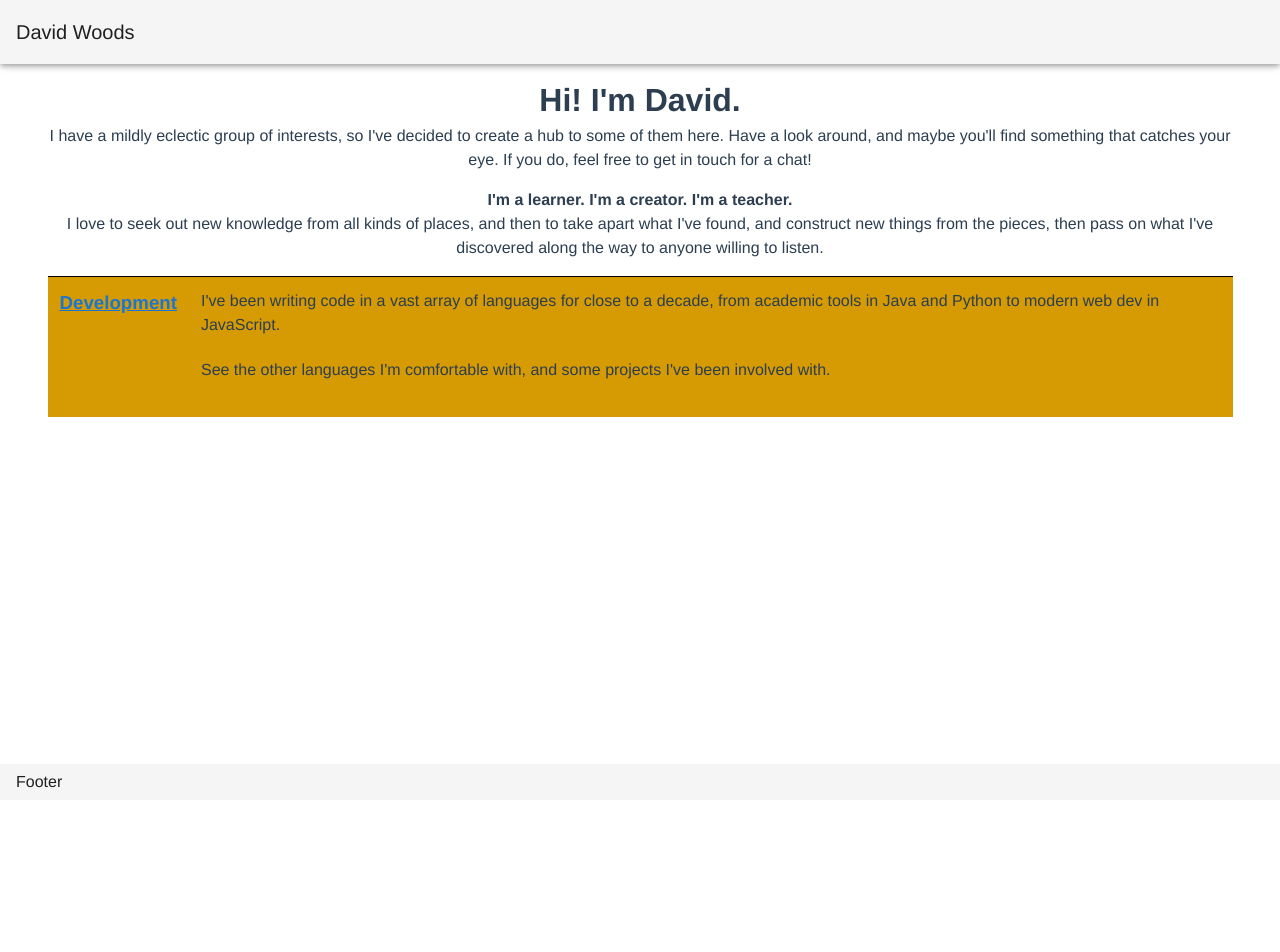
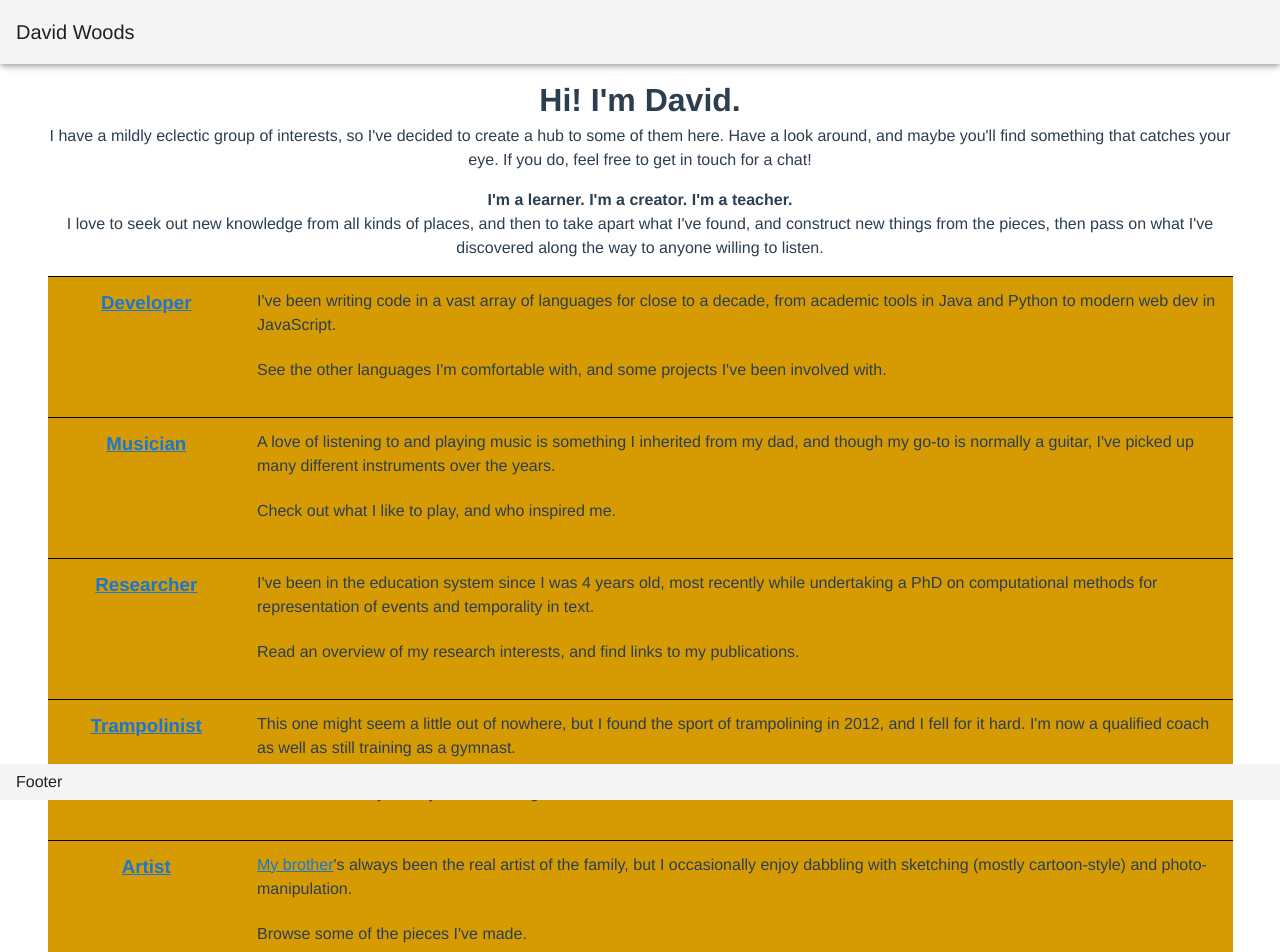
Before and after one commit to dave-woods/dwoods.xyz, a Vue app: page / in a window 1280 px wide. Shown: the top 952 px of the page. Before the commit the page ends 800 px from the top, so only its background shows below. Built offline with nearby package versions, Linux system fonts and the light colour scheme; the HTML template or start-up script is replaced by a standard one.

Commit message:
Filled in other rows on the homepage

```diff
--- a/src/views/Home.vue
+++ b/src/views/Home.vue
@@ -6,18 +6,58 @@
             <h4 style="margin: auto">I'm a learner. I'm a creator. I'm a teacher.</h4>
             <p>I love to seek out new knowledge from all kinds of places, and then to take apart what I've found, and construct new things from the pieces, then pass on what I've discovered along the way to anyone willing to listen.</p>
         </v-row>
-        <v-row style="min-height: 100px; border-top: 1px solid black; background-color: #D69B03">
-            <v-col cols="auto"><h3><router-link :to="`/development`">Development</router-link></h3></v-col>
+        <v-row class="interest-row">
+            <v-col cols="2"><h3><router-link :to="`/development`">Developer</router-link></h3></v-col>
             <v-col style="text-align: left">
             <p>I've been writing code in a vast array of languages for close to a decade, from academic tools in Java and Python to modern web dev in JavaScript.</p>
             <p>See the other languages I'm comfortable with, and some projects I've been involved with. <v-btn to="/development" tile text><v-icon large>mdi-hand-pointing-right</v-icon></v-btn></p>
             </v-col>
             <!-- TODO: Add small image of something related to coding -->
         </v-row>
+        <v-row class="interest-row">
+            <v-col cols="2"><h3><router-link :to="`/music`">Musician</router-link></h3></v-col>
+            <v-col style="text-align: left">
+            <p>A love of listening to and playing music is something I inherited from my dad, and though my go-to is normally a guitar, I've picked up many different instruments over the years.</p>
+            <p>Check out what I like to play, and who inspired me. <v-btn to="/music" tile text><v-icon large>mdi-hand-pointing-right</v-icon></v-btn></p>
+            </v-col>
+            <!-- TODO: Add small image of something related to music -->
+        </v-row>
+        <v-row class="interest-row">
+            <v-col cols="2"><h3><router-link :to="`/research`">Researcher</router-link></h3></v-col>
+            <v-col style="text-align: left">
+            <p>I've been in the education system since I was 4 years old, most recently while undertaking a PhD on computational methods for representation of events and temporality in text.</p>
+            <p>Read an overview of my research interests, and find links to my publications. <v-btn to="/research" tile text><v-icon large>mdi-hand-pointing-right</v-icon></v-btn></p>
+            </v-col>
+            <!-- TODO: Add small image of something related to research -->
+        </v-row>
+        <v-row class="interest-row">
+            <v-col cols="2"><h3><router-link :to="`/trampolining`">Trampolinist</router-link></h3></v-col>
+            <v-col style="text-align: left">
+            <p>This one might seem a little out of nowhere, but I found the sport of trampolining in 2012, and I fell for it hard. I'm now a qualified coach as well as still training as a gymnast.</p>
+            <p>Have a look at my history with bouncing. <v-btn to="/trampolining" tile text><v-icon large>mdi-hand-pointing-right</v-icon></v-btn></p>
+            </v-col>
+            <!-- TODO: Add small image of something related to trampolining -->
+        </v-row>
+        <v-row class="interest-row">
+            <v-col cols="2"><h3><router-link :to="`/visual`">Artist</router-link></h3></v-col>
+            <v-col style="text-align: left">
+            <p><a href="https://www.instagram.com/ferguswoods_">My brother</a>'s always been the real artist of the family, but I occasionally enjoy dabbling with sketching (mostly cartoon-style) and photo-manipulation.</p>
+            <p>Browse some of the pieces I've made. <v-btn to="/visual" tile text><v-icon large>mdi-hand-pointing-right</v-icon></v-btn></p>
+            </v-col>
+            <!-- TODO: Add small image of something related to visual arts -->
+        </v-row>
         <!-- TODO: fill in rows for other link -->
         <!-- possibly use different colours for each -->
     </v-container>
 </template>
+
+<style scoped>
+.interest-row {
+    min-height: 100px;
+    border-top: 1px solid black;
+    background-color: #D69B03;
+}
+</style>
 
 <script>
 export default {
```
